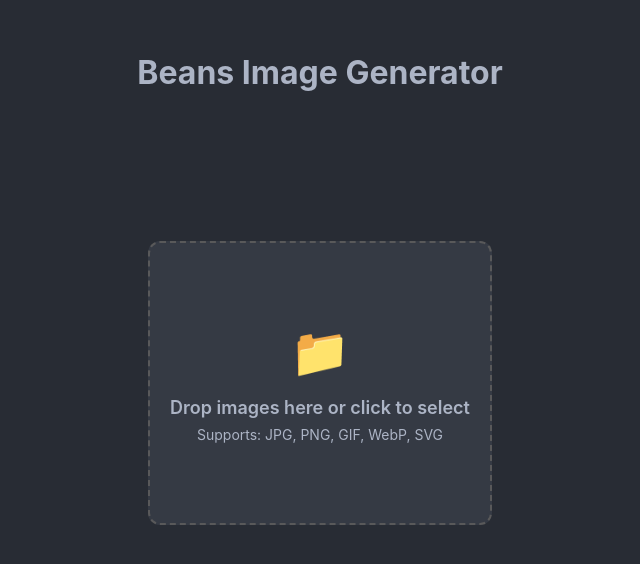
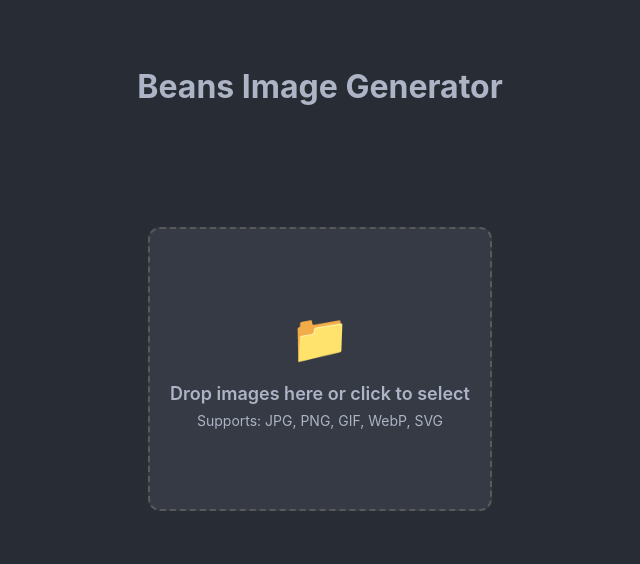
Before and after one commit to shrayg/pill_image_generator, a React (Create React App) app: page / in a window 1280 px wide. Shown: the part 122-686 px from the top of the page, without its empty margins (320-960 px from the left). Built offline with nearby package versions, Linux system fonts and the light colour scheme.

Commit message:
padding adjusted

```diff
--- a/src/App.css
+++ b/src/App.css
@@ -58,5 +58,5 @@
 h1 {
   font-size: 2rem;
   color: #acb4c5;
-  padding-bottom: 10%;
+  padding-bottom: 100px;
 }
```
